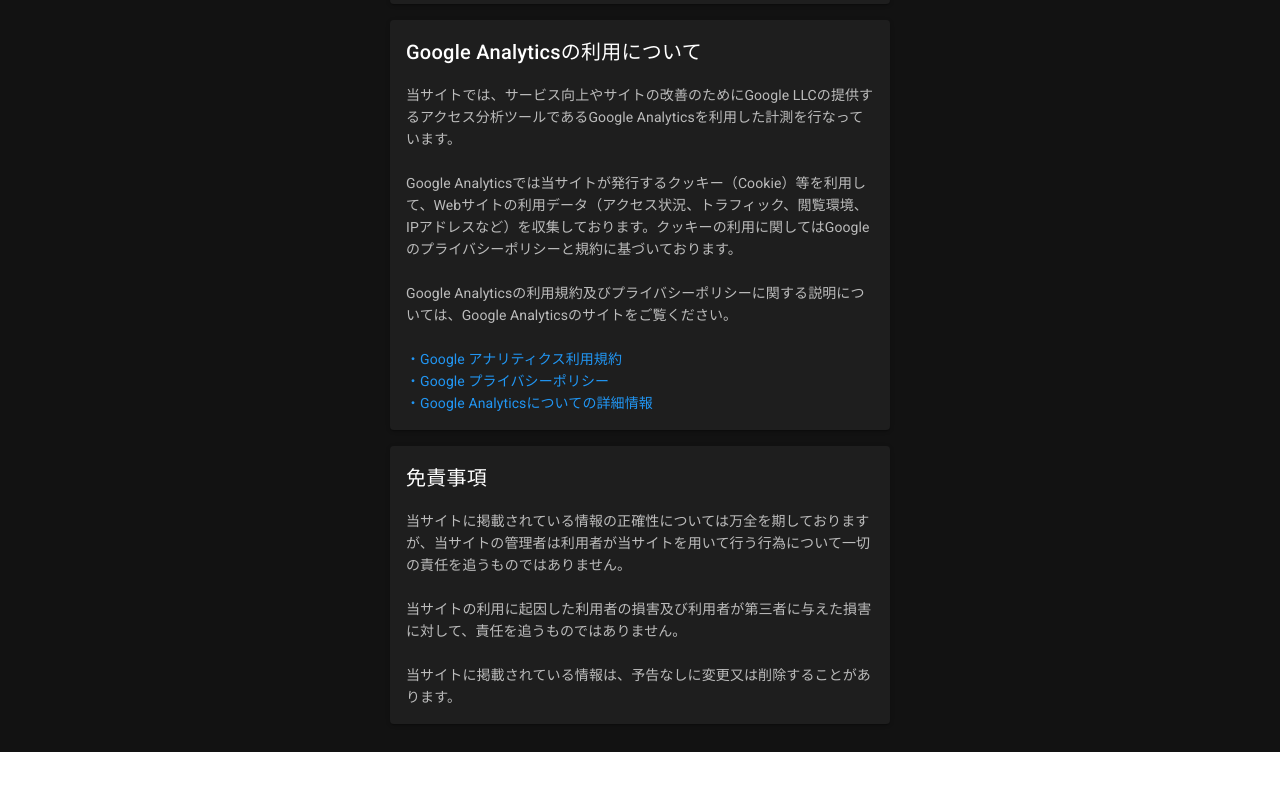
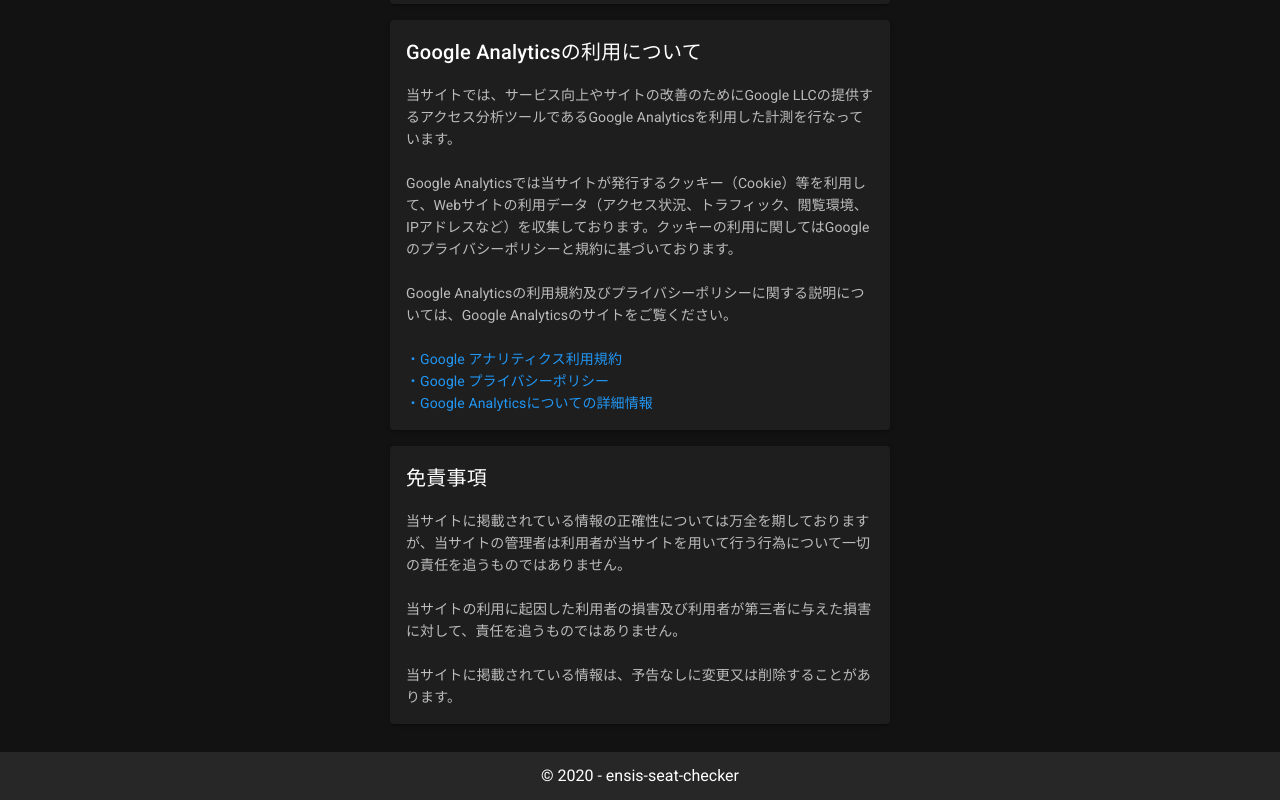
Before and after one commit to akishima-ensis/seat-availability-checker, a Vue app: page /about in a window 1280 px wide. Shown: the part 688-1488 px from the top of the page. Before the commit the page ends 1440 px from the top, so only its background shows below. Built offline with nearby package versions, Linux system fonts and the light colour scheme; no server answers.

Commit message:
:wrench: フッターの追加

```diff
--- a/src/App.vue
+++ b/src/App.vue
@@ -3,18 +3,21 @@
     <v-main>
       <Header/>
       <router-view/>
+      <Footer></Footer>
     </v-main>
   </v-app>
 </template>
 
 <script>
 import Header from './components/Header'
+import Footer from './components/Footer'
 
 export default {
   name: 'App',
 
   components: {
     Header,
+    Footer
   },
 }
 </script>
--- /dev/null
+++ b/src/components/Footer.vue
@@ -0,0 +1,7 @@
+<template>
+  <v-footer padless>
+    <v-col class="text-center" cols="12">
+      © {{ new Date().getFullYear() }} - ensis-seat-checker
+    </v-col>
+  </v-footer>
+</template>
```
